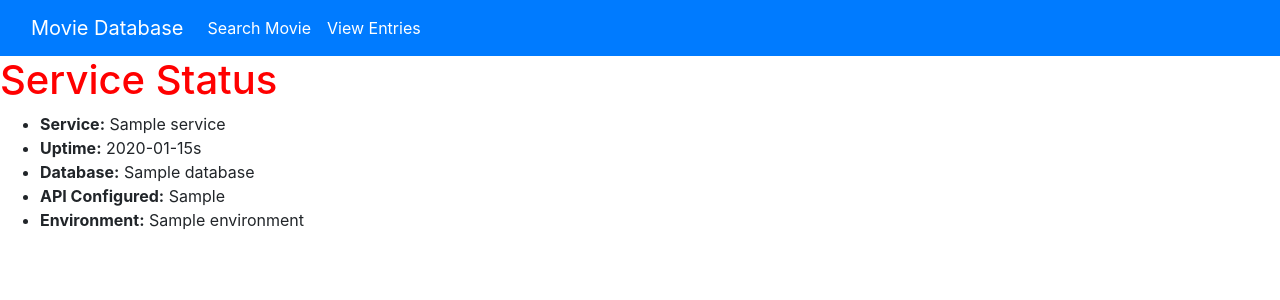
After one commit to Danieloc06/Tutorial2, a Flask app: template templates/status.html in a window 1280 px wide. The commit adds this page. Shown: the top 300 px of the page. Run offline with Flask 3, Linux system fonts and the light colour scheme; the template is opened without the code that fills it: most values are stand-ins (such as "Sample title", 1, 10 or a date in 2020); some libraries are stand-ins or nearby versions.

Commit message:
Pages added

```diff
--- a/app.py
+++ b/app.py
@@ -45,11 +45,10 @@ def search():
         flash("Movie not found!", "error")
     return render_template("index.html", content=data)
 
-@app.route("/health")
 def health():
     return jsonify({"status": "ok"})
 
-@app.route("/ready")
+@app.route('/ready')
 def ready():
     try:
         with get_conn() as conn:
@@ -57,13 +56,10 @@ def ready():
                 cur.execute("SELECT 1;")
                 cur.fetchone()
 
-        return jsonify({"status": "ready"}), 200
+        return render_template('ready.html',status="ready"), 200
 
     except Exception as e:
-        return jsonify({
-            "status": "unready",
-            "error": str(e)
-        }), 500
+        return render_template('ready.html',status="unready", error=str(e)), 500
 
 @app.route("/status")
 def status():
@@ -71,7 +67,7 @@ def status():
     try:
         with get_conn() as conn:
             with conn.cursor() as cur:
-                cur.execute("SELECT COUNT(*) FROM movies")
+                cur.execute("SELECT COUNT(*) FROM unnormalised_movie")
                 movie_count = cur.fetchone()[0]
 
         db_status = f"connected ({movie_count} movies)"
@@ -79,13 +75,13 @@ def status():
     except Exception:
         db_status = "database unavailable"
 
-    return jsonify({
-        "service": "DeployHub Movie Service",
-        "uptime_seconds": uptime,
-        "database": db_status,
-        "movie_api_configured": API_KEY is not None,
-        "environment": os.getenv("ENVIRONMENT", "development"),
-    })
+    return render_template("status.html",
+                           service="DeployHub Movie Service",
+                           uptime_seconds=uptime,
+                           database=db_status,
+                           movie_api_configured=API_KEY is not None,
+                           environment=os.getenv("ENVIRONMENT", "development")
+                           )
 
 def insert_movie(data):
     conn = get_conn()
--- a/templates/home.html
+++ b/templates/home.html
@@ -5,6 +5,8 @@
 <ul>
     <li><a class="dropdown-item" href="{{ url_for('index') }}">Search Movie</a></li>
     <li><a class="dropdown-item" href="{{ url_for('view') }}">View Entries</a></li>
+    <li><a class="dropdown-item" href="{{ url_for('status') }}">View Database Status</a></li>
+    <li><a class="dropdown-item" href="{{ url_for('ready') }}">View Database Readiness</a></li>
 </ul>
 </body>
 {% endblock %}
--- /dev/null
+++ b/templates/status.html
@@ -0,0 +1,12 @@
+{% extends "base.html" %}
+{% block title %}Status Page{% endblock %}
+{% block content %}
+<h1 class="header">Service Status</h1>
+  <ul>
+    <li><strong>Service:</strong> {{ service }}</li>
+    <li><strong>Uptime:</strong> {{ uptime_seconds }}s</li>
+    <li><strong>Database:</strong> {{ database }}</li>
+    <li><strong>API Configured:</strong> {{ movie_api_configured }}</li>
+    <li><strong>Environment:</strong> {{ environment }}</li>
+  </ul>
+{% endblock %}
```
Also changed, not shown: templates/ready.html (added, +11 -0 lines).
